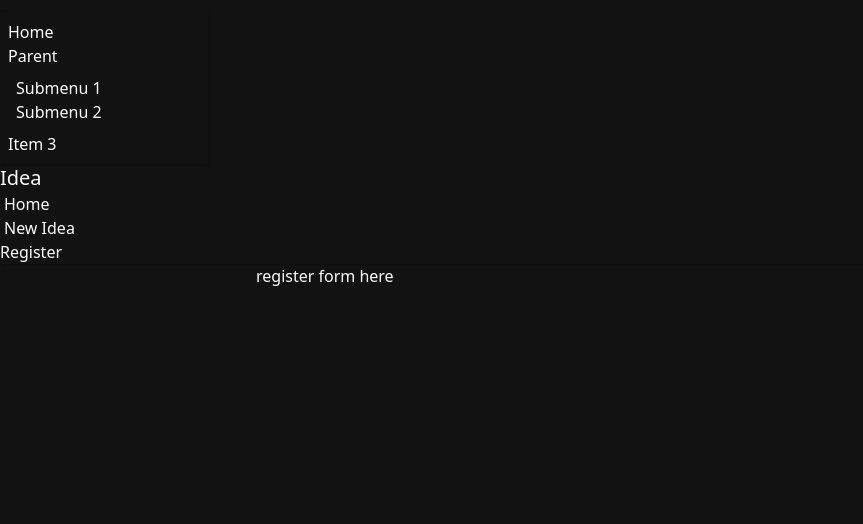
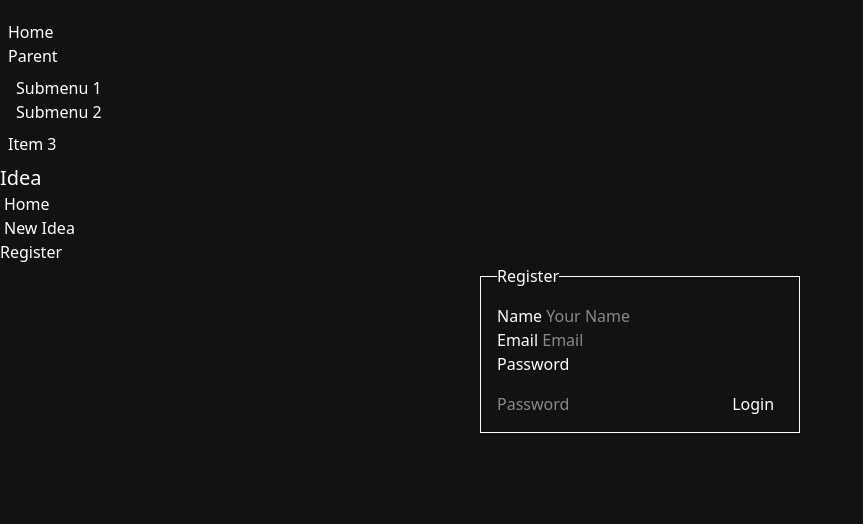
Before and after one commit to AlvioFg/laracast-idea, a Laravel app: page /register in a window 1280 px wide. Shown: the top 524 px of the page, without its empty margins (0-863 px from the left). Run offline with Laravel 12, Linux system fonts and the light colour scheme; parts of the project's set-up code (start-up, migrations or seed data) failed here and were passed over; some libraries are stand-ins or nearby versions.

Commit message:
bikin form

```diff
--- a/resources/views/auth/register.blade.php
+++ b/resources/views/auth/register.blade.php
@@ -1,3 +1,16 @@
 <x-layout>
-    register form here
+    <fieldset class="fieldset bg-base-200 border-base-300 rounded-box w-xs border p-4 mx-auto">
+        <legend class="fieldset-legend">Register</legend>
+
+        <label class="label" for="name">Name</label>
+        <input class="input" placeholder="Your Name" />
+
+        <label class="label">Email</label>
+        <input type="email" class="input" placeholder="Email" />
+
+        <label class="label">Password</label>
+        <input type="password" class="input" placeholder="Password" />
+
+        <button class="btn btn-neutral mt-4">Login</button>
+    </fieldset>
 </x-layout>
```
